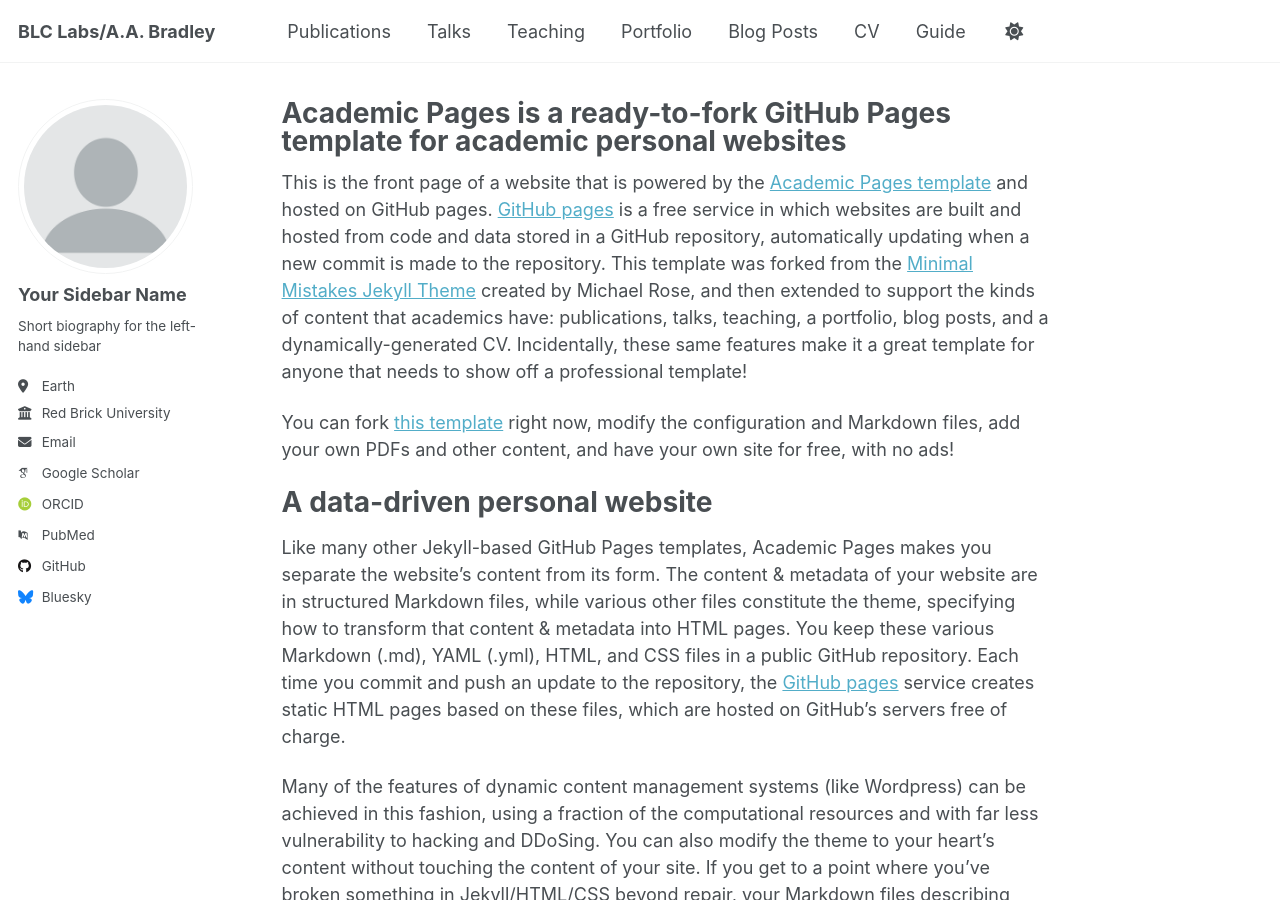
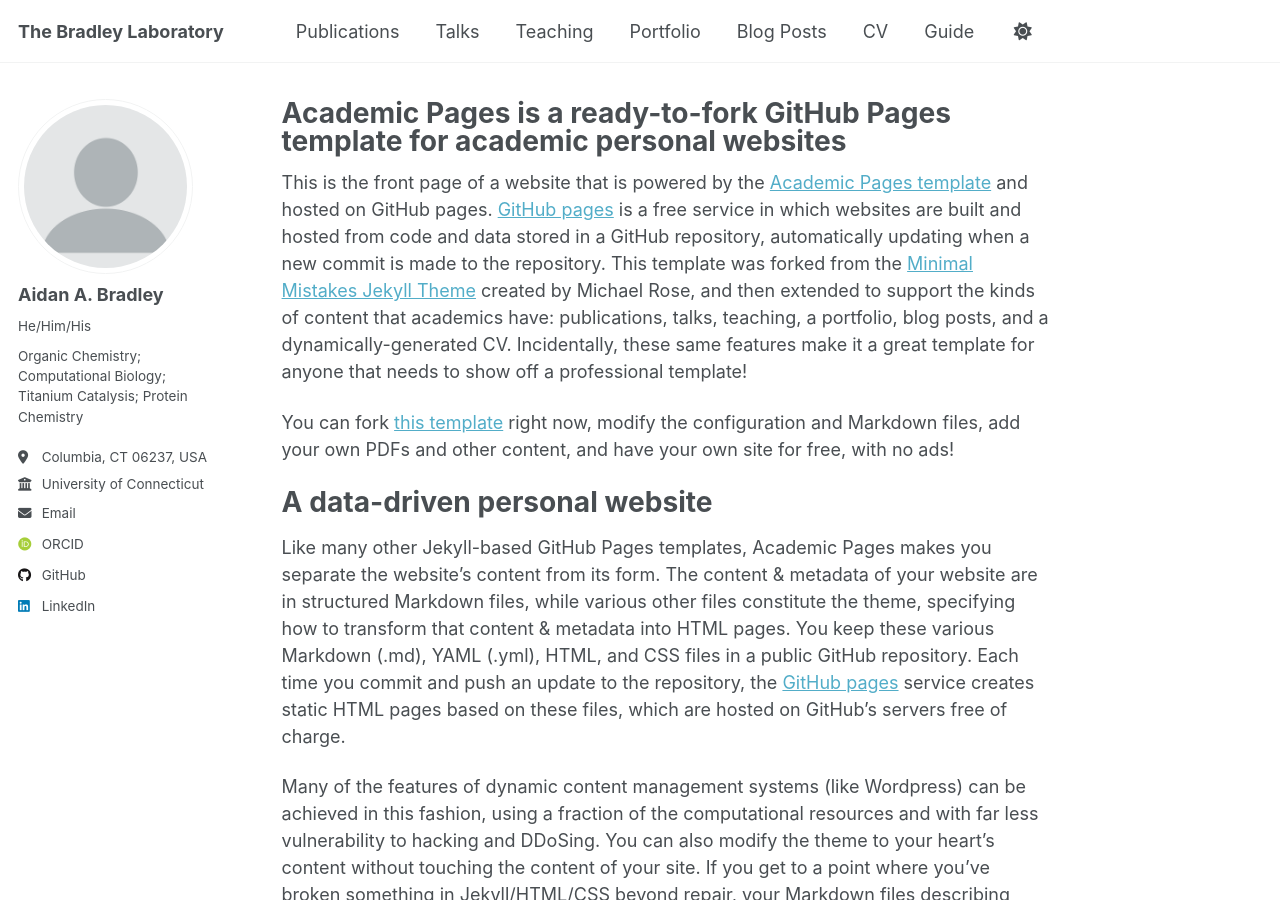
Before and after one commit to aab18011/aab18011.github.io, a Jekyll site: the page built from _pages/about.md, in a window 1280 px wide and 900 px high. Built offline with Jekyll 4.4.1, drawn with Linux system fonts in a browser that asks for light colours; some web fonts are replaced; a script that is not in the unit is left out.

Commit message:
Update _config.yml

```diff
--- a/_config.yml
+++ b/_config.yml
@@ -9,7 +9,7 @@
 # Basic Site Settings
 locale                   : "en-US"
 site_theme               : "default"
-title                    : "BLC Labs/A.A. Bradley"
+title                    : "The Bradley Laboratory"
 title_separator          : "-"
 name                     : &name "Aidan A. Bradley"
 description              : &description "Organic Chemistry; Computational Biology; Titanium Catalysis"
@@ -23,22 +23,22 @@ repository               : "aab18011/aab18011.github.io"
 author:
   # Biographic information
   avatar           : "profile.png"
-  name             : "Your Sidebar Name"
-  pronouns         : # example: "she/her"
-  bio              : "Short biography for the left-hand sidebar"
-  location         : "Earth"
-  employer         : "Red Brick University"
+  name             : "Aidan A. Bradley"
+  pronouns         : "He/Him/His"
+  bio              : "Organic Chemistry; Computational Biology; Titanium Catalysis; Protein Chemistry"
+  location         : "Columbia, CT 06237, USA"
+  employer         : "University of Connecticut"
   uri              : # URL
-  email            : "none@example.org"
+  email            : "aidan.bradley@uconn.edu"
 
   # Academic websites
   academia         : # URL
   arxiv            : # URL - Update with the correct link to your profile
-  googlescholar    : "https://scholar.google.com/citations?user=PS_CX0AAAAAJ"
+  googlescholar    : # URL
   impactstory      : # URL
-  orcid            : "http://orcid.org/yourorcidurl"
+  orcid            : "https://orcid.org/0000-0002-8732-2904"
   semantic         : # URL
-  pubmed           : "https://www.ncbi.nlm.nih.gov/pubmed/?term=john+snow"
+  pubmed           : # URL
   researchgate     : # URL
   scopus           : # URL
 
@@ -46,13 +46,13 @@ author:
   bitbucket        : # Username - Update with your username on the site
   codepen          : # Username
   dribbble         : # Username
-  github           : "academicpages"
+  github           : "aab18011"
   kaggle           : # Username
   stackoverflow    : # User number or user number and name (i.e., use "1" or "1/jeff-atwood")
 
   # Social media
   artstation       : # Username
-  bluesky          : "bsky.app" # Replace this with you Bluesky username
+  bluesky          : # Username
   facebook         : # Username
   flickr           : # Username
   foursquare       : # Username
@@ -61,7 +61,7 @@ author:
   keybase          : # Username
   instagram        : # Username
   lastfm           : # Username
-  linkedin         : # Username
+  linkedin         : "aidanbradleyresearch"
   mastodon         : # URL
   medium           : # URL
   pinterest        : # Username
```
